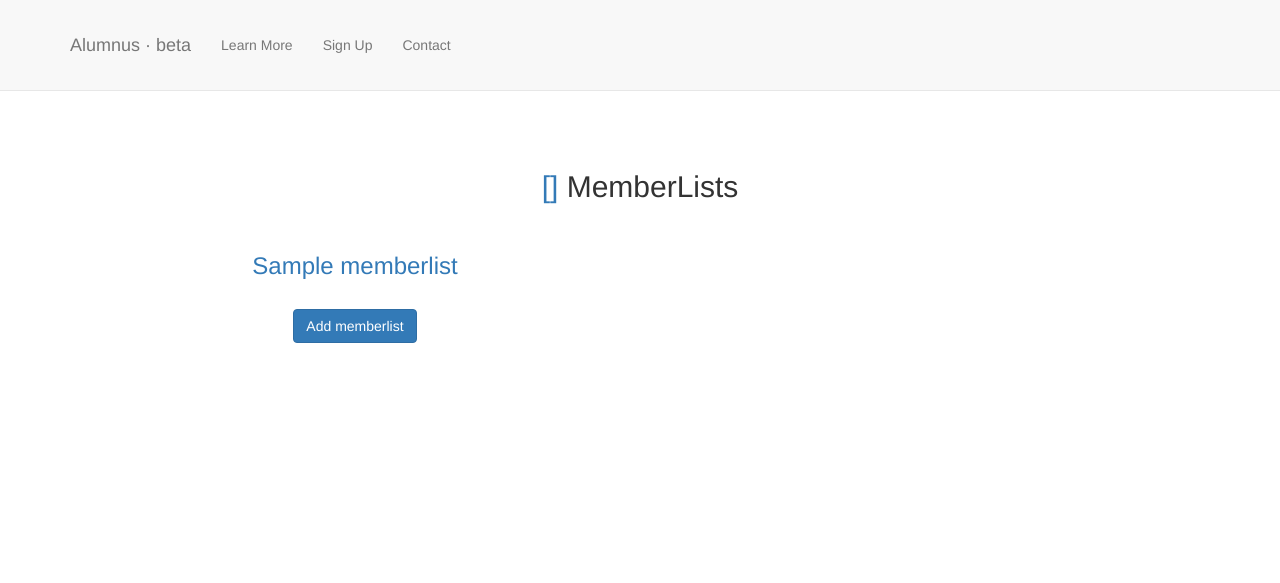
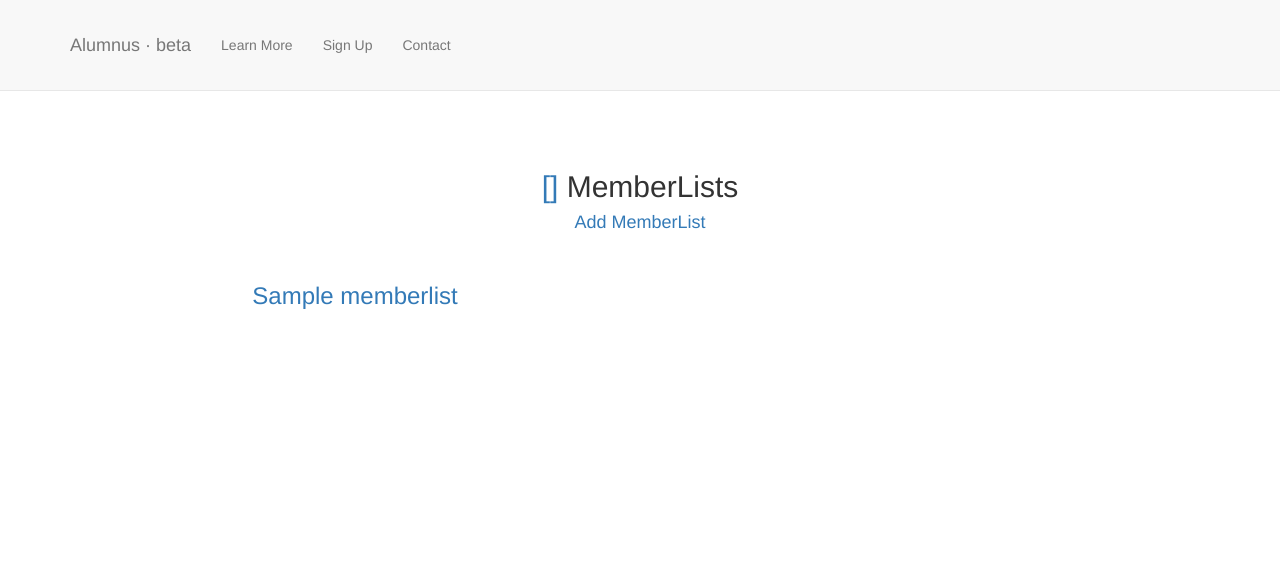
Before and after one commit to ianzapolsky/alumnus-django, a Django app: template apps/website/templates/memberlist_list.html in a window 1280 px wide. Shown: the top 583 px of the page. Run offline with Django 3.2, Linux system fonts and the light colour scheme; the template is opened without the code that fills it: most values are stand-ins (such as "Sample title", 1, 10 or a date in 2020); some libraries are stand-ins or nearby versions.

Commit message:
moved add member and add memberlist links to top of page

```diff
--- a/apps/website/templates/memberlist_list.html
+++ b/apps/website/templates/memberlist_list.html
@@ -11,7 +11,10 @@
 
 {% block content %}
 <h2><a href="{{ organization.get_absolute_url }}">{{ organization }}</a> MemberLists</h2>
-<br>
+<div class="centered col-sm-6">
+  <h4><a href="{{ organization.get_create_memberlist_url }}">Add MemberList</a></h4>
+  <br>
+</div>
 
 <div id="memberlist-container">
 
@@ -22,7 +25,6 @@
       <h4>You have no MemberLists</h4>
     {% endfor %}
     <br>
-    <a class="btn btn-primary" href="{{ organization.get_create_memberlist_url }}">Add memberlist</a>
   </div>
 
   <div id="memberlist-members" class="col-sm-6">
```
Also changed, not shown: apps/website/templates/member_list.html (+4 -5 lines).
